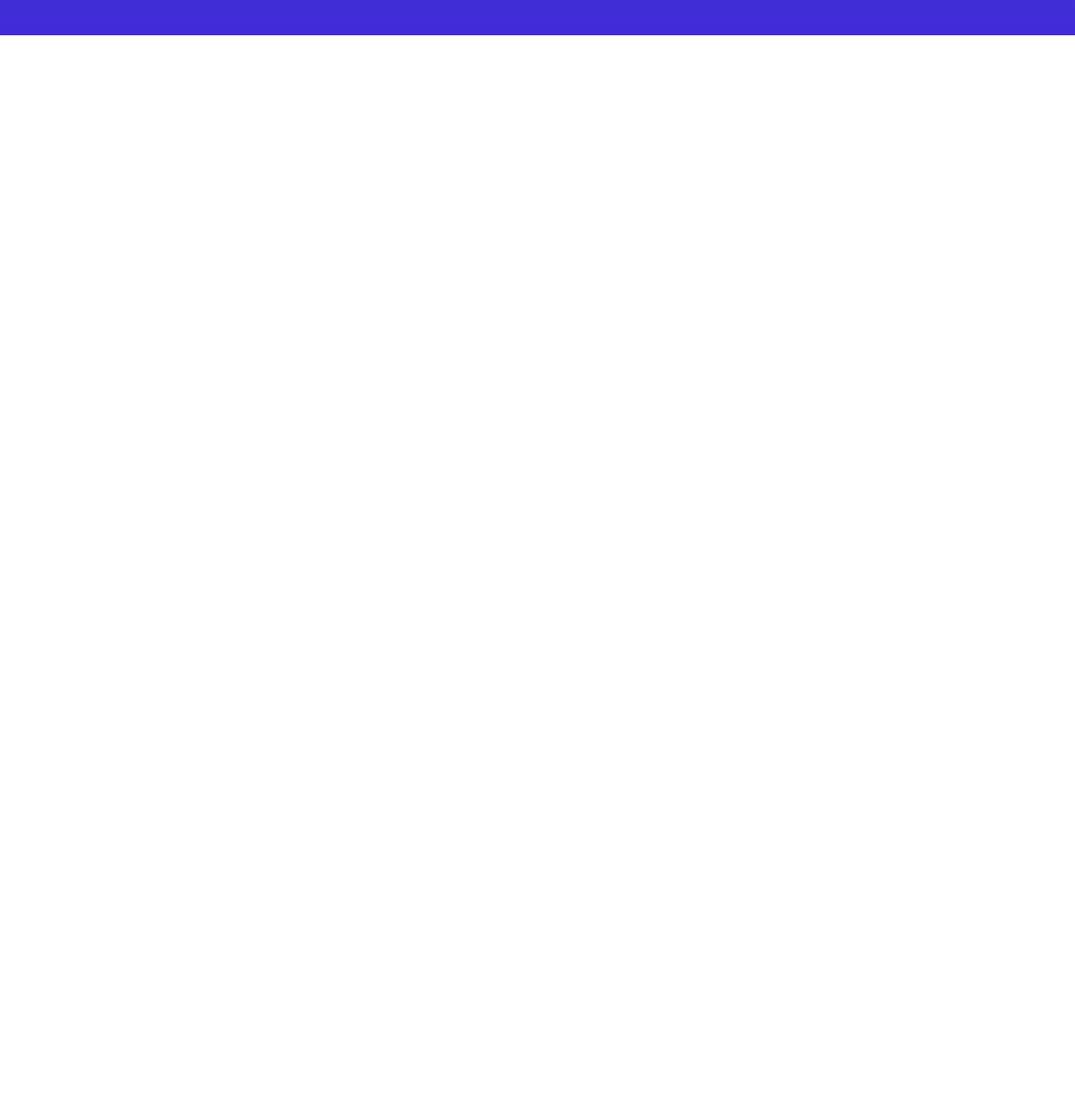
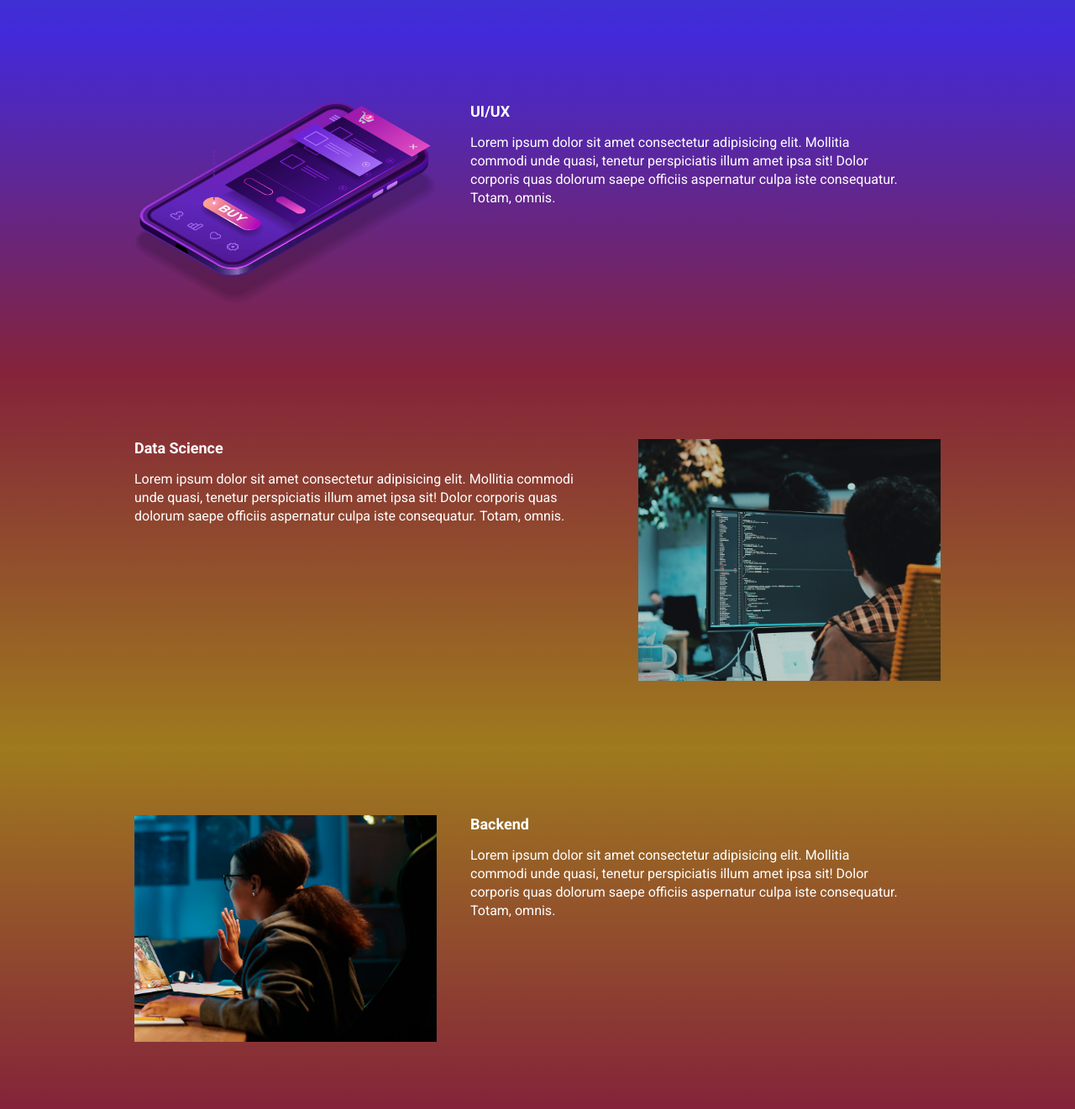
Before and after one commit to MorettiLeonardo/ebac_tech_talks, a website built with Parcel: page src/index.html in a window 1280 px wide. Shown: the part 948-2269 px from the top of the page at 84% size. Before the commit the page ends 990 px from the top, so only its background shows below. Built offline with nearby package versions, Linux system fonts and the light colour scheme.

Commit message:
criando as section de todos os eventos e adicionando a lib de animacao de texto

```diff
--- a/src/index.html
+++ b/src/index.html
@@ -9,6 +9,9 @@
     <link href="https://fonts.googleapis.com/css2?family=Roboto:wght@400;700;900&display=swap" rel="stylesheet">
     <!-- LINK CSS -->
     <link rel="stylesheet" href="./styles/main.scss">
+    <!-- LIB TEXT ANIMATION CSS -->
+    <link href="https://unpkg.com/aos@2.3.1/dist/aos.css" rel="stylesheet">
+
     <title>Document</title>
 </head>
 <body>
@@ -41,8 +44,8 @@
         </div>
     </header>
 
-    <section class="event">
-        <div class="container">
+    <section class="event event--frontend">
+        <div class="container" data-aos-duration="1000" data-aos="fade-left">
             <div class="event__details">
                 <h2 class="event__details__title">Front-end</h2>
                 <p class="event__details__description">
@@ -53,6 +56,46 @@
         </div>
     </section>
 
+    <section class="event event--ux-ui event--image--left">
+        <div class="container" data-aos-duration="1000" data-aos="fade-right">
+            <div class="event__details">
+                <h2 class="event__details__title">UI/UX</h2>
+                <p class="event__details__description">
+                    Lorem ipsum dolor sit amet consectetur adipisicing elit. Mollitia commodi unde quasi, tenetur perspiciatis illum amet ipsa sit! Dolor corporis quas dolorum saepe officiis aspernatur culpa iste consequatur. Totam, omnis.
+                </p>
+            </div>
+            <img class="event__image" src="./images/ui-ux.png" alt="Front-end">
+        </div>
+    </section>
+
+    <section class="event event--data-science">
+        <div class="container" data-aos-duration="1000" data-aos="fade-right">
+            <div class="event__details">
+                <h2 class="event__details__title">Data Science</h2>
+                <p class="event__details__description">
+                    Lorem ipsum dolor sit amet consectetur adipisicing elit. Mollitia commodi unde quasi, tenetur perspiciatis illum amet ipsa sit! Dolor corporis quas dolorum saepe officiis aspernatur culpa iste consequatur. Totam, omnis.
+                </p>
+            </div>
+            <img class="event__image" src="./images/data.png" alt="Front-end">
+        </div>
+    </section>
+
+    <section class="event event--backend event--image--left">
+        <div class="container" data-aos-duration="1000" data-aos="fade-left">
+            <div class="event__details">
+                <h2 class="event__details__title">Backend</h2>
+                <p class="event__details__description">
+                    Lorem ipsum dolor sit amet consectetur adipisicing elit. Mollitia commodi unde quasi, tenetur perspiciatis illum amet ipsa sit! Dolor corporis quas dolorum saepe officiis aspernatur culpa iste consequatur. Totam, omnis.
+                </p>
+            </div>
+            <img class="event__image" src="./images/backend.png" alt="Front-end">
+        </div>
+    </section>
+
+    <!-- LIB JS -->
+    <script src="https://unpkg.com/aos@2.3.1/dist/aos.js"></script>
+
+    <!-- SCRIPT JS -->
     <script src="./scripts/main.js"></script>
 
 </body>
--- a/src/scripts/main.js
+++ b/src/scripts/main.js
@@ -1 +1 @@
-console.log("Hello World")
+AOS.init();
--- a/src/styles/_event.scss
+++ b/src/styles/_event.scss
@@ -2,7 +2,29 @@
 
 .event {
     padding: 80px 0;
-    background-image: linear-gradient(variables.$blue1, variables.$blue2);
+
+    &--frontend {
+        background-image: linear-gradient(variables.$blue1, variables.$blue2);
+    }
+
+    &--ux-ui {
+        background-image: linear-gradient(variables.$blue2, variables.$pink);
+    }
+
+    &--data-science {
+        background-image: linear-gradient(variables.$pink, variables.$yellow);
+    }
+
+    &--backend {
+        background-image: linear-gradient(variables.$yellow, variables.$pink);
+    }
+
+    &--image--left {
+        .container {
+            flex-direction: row-reverse;
+            gap: 40px;
+        }
+    }
 
     .container {
         display: flex;
--- a/src/styles/_variables.scss
+++ b/src/styles/_variables.scss
@@ -5,3 +5,4 @@ $blue1: #1B6CAA;
 $blue2: #4329D9;
 $pink: #84233A;
 $yellow: #9F7A1E;
+$purple: #4F2AC1;
--- a/src/styles/components/_buttons.scss
+++ b/src/styles/components/_buttons.scss
@@ -1,3 +1,5 @@
+@use '../variables';
+
 .button {
     padding: 12px;
     font-size: 18px;
@@ -8,7 +10,7 @@
 
     &--primary {
         color: #fff;
-        background-color: #4F2AC1;
+        background-color: variables.$purple;
     }
 
     @media (max-width: 640px) {
--- a/src/styles/components/_infos_bar.scss
+++ b/src/styles/components/_infos_bar.scss
@@ -1,3 +1,5 @@
+@use '../variables';
+
 .infos-bar {
     padding: 16px 24px;
     background-color: #fff;
@@ -10,10 +12,10 @@
 
         &__item {
             font-size: 14px;
-            color: #000;
+            color: variables.$secondaryTextColor;
 
             b {
-                color: #000;
+                color: variables.$secondaryTextColor;
                 font-size: 18px;
                 display: block;
             }
```
